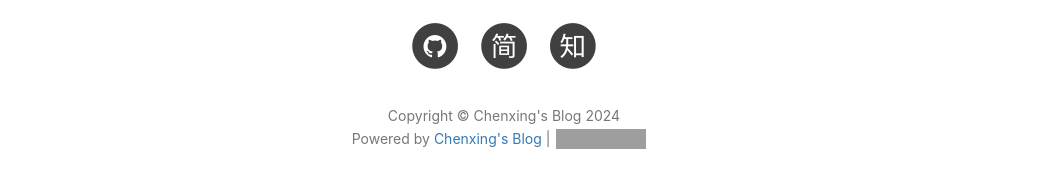
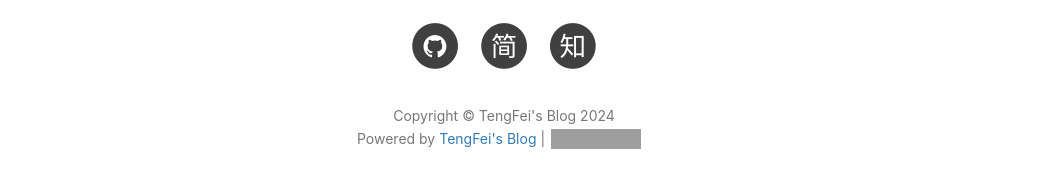
Before and after one commit to itenfay/itenfay.github.io, a Jekyll site: the page built from index.html, in a window 1280 px wide and 900 px high, scrolled down 1730 px. Shown: the part 684-872 px from the top of the window, without its empty margins (136-1191 px from the left). Built offline with Jekyll 4.4.1, drawn with Linux system fonts in a browser that asks for light colours; nearby versions of some CDN libraries; the list of posts is cut into pages by our own code; comment, search, counter and statistics services are not loaded; some of the changed text lies outside the part shown; grey boxes are pictures that could not be loaded.

Commit message:
update the contents

```diff
--- a/_config.yml
+++ b/_config.yml
@@ -1,9 +1,9 @@
 # Site settings
-title: Chenxing's Blog
-SEOTitle: Chenxing's Blog | 辰星的博客
+title: TengFei's Blog
+SEOTitle: TengFei's Blog | 腾飞的博客
 header-img: images/home-bg.jpg
-email: chenxing640@foxmail.com
-maintainer: chenxing
+email: hansen981@126.com
+maintainer: Teng Fei
 description: ""
 keyword: ""
 url: "https://chenxing640.github.io" # your host, for absolute URL
--- a/_layouts/keynote.html
+++ b/_layouts/keynote.html
@@ -77,7 +77,7 @@ layout: default
                     style="text-align: right"
                     data-thread-key="{{page.id}}" data-title="{{page.title}}"
                     data-images="{{ site.url }}{{site.baseurl}}/{% if page.header-img %}{{ page.header-img }}{% else %}{{ site.header-img }}{% endif %}"
-                    data-content="{{ content | strip_html | truncate:80 }} | Chenxing's Blog，@Chenxing辰星的个人博客"
+                    data-content="{{ content | strip_html | truncate:80 }} | TengFei's Blog，@TengFei腾飞的个人博客"
                     data-url="{{site.url}}{{site.baseurl}}{{page.url}}">
                     <div class="ds-share-inline">
                       <ul  class="ds-share-icons-16">
```
